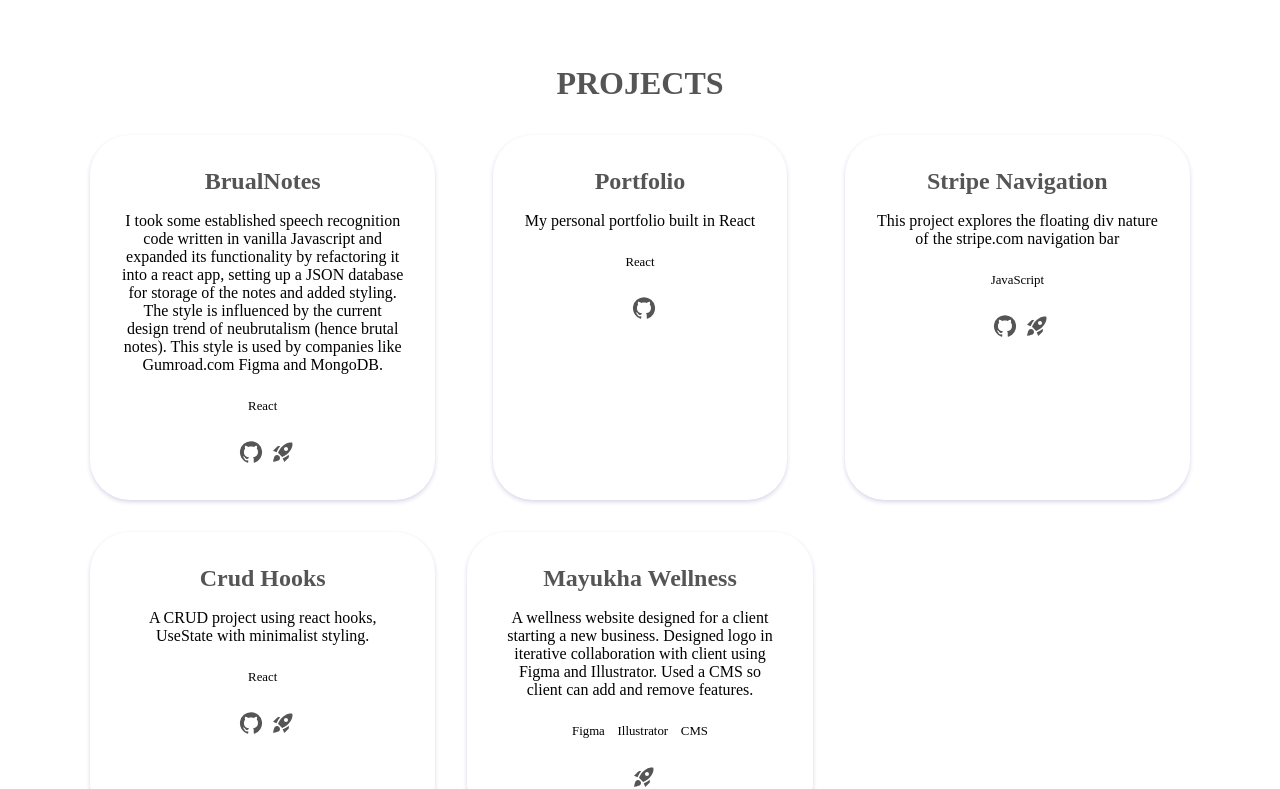
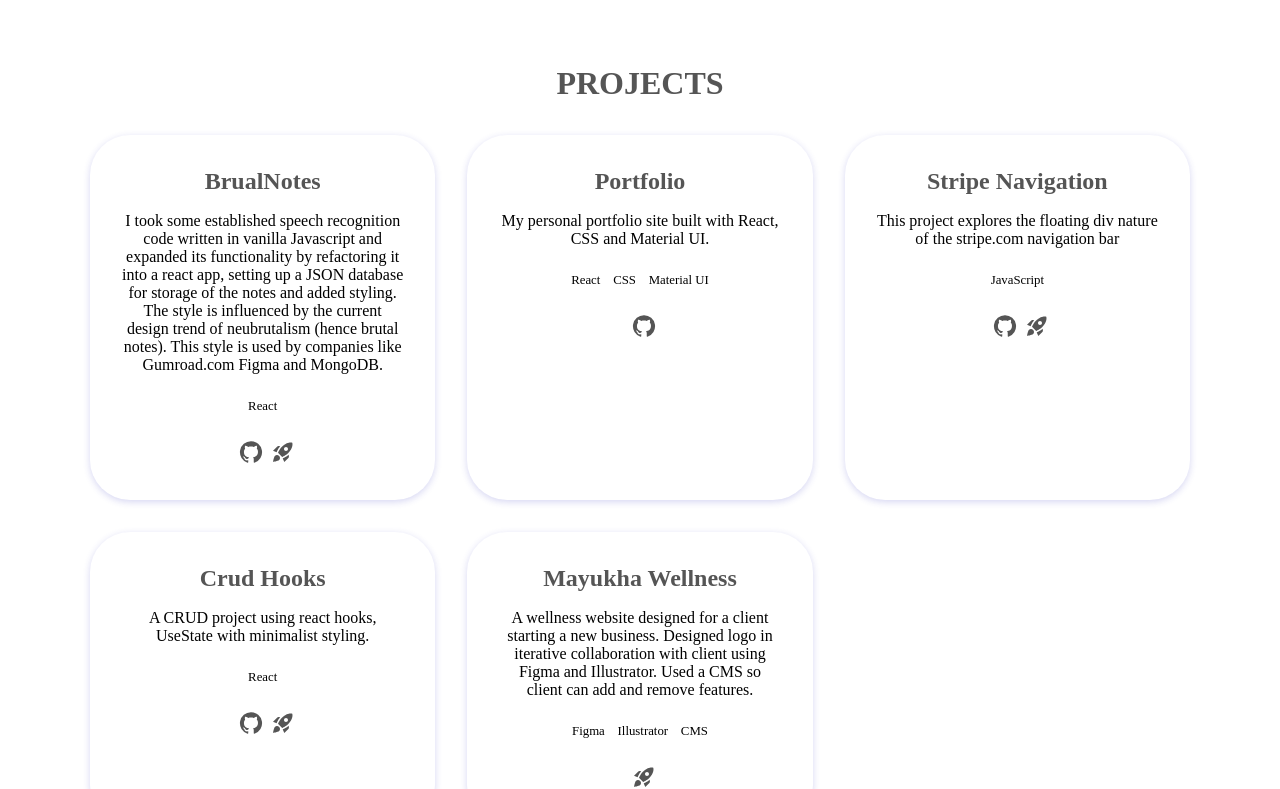
Before and after one commit to klp1130/portfolio2, a React (Create React App) app: page / in a window 1280 px wide. Shown: the part 520-1309 px from the top of the page. Built offline with nearby package versions, Linux system fonts and the light colour scheme.

Commit message:
box shadow

```diff
--- a/src/components/ProjectContainer/ProjectContainer.css
+++ b/src/components/ProjectContainer/ProjectContainer.css
@@ -3,7 +3,7 @@
     margin: 0 auto;
     text-align: center;
     border-radius: 40px;
-    box-shadow: rgba(51, 51, 151, 0.2) 0px 2px 4px 0px;
+    box-shadow: rgba(50, 50, 192, 0.2) 0px 2px 7px 0px;
     transition: transform 0.2s linear;
 }
 
--- a/src/portfolio.js
+++ b/src/portfolio.js
@@ -29,8 +29,8 @@ const projects = [
     {
         name: 'Portfolio',
         description:
-            'My personal portfolio built in React',
-        stack: ['React'],
+            'My personal portfolio site built with React, CSS and Material UI.',
+        stack: ['React', 'CSS', 'Material UI'],
         sourceCode: 'https://github.com/klp1130/portfolio2',
         livePreview: ''
 
```
